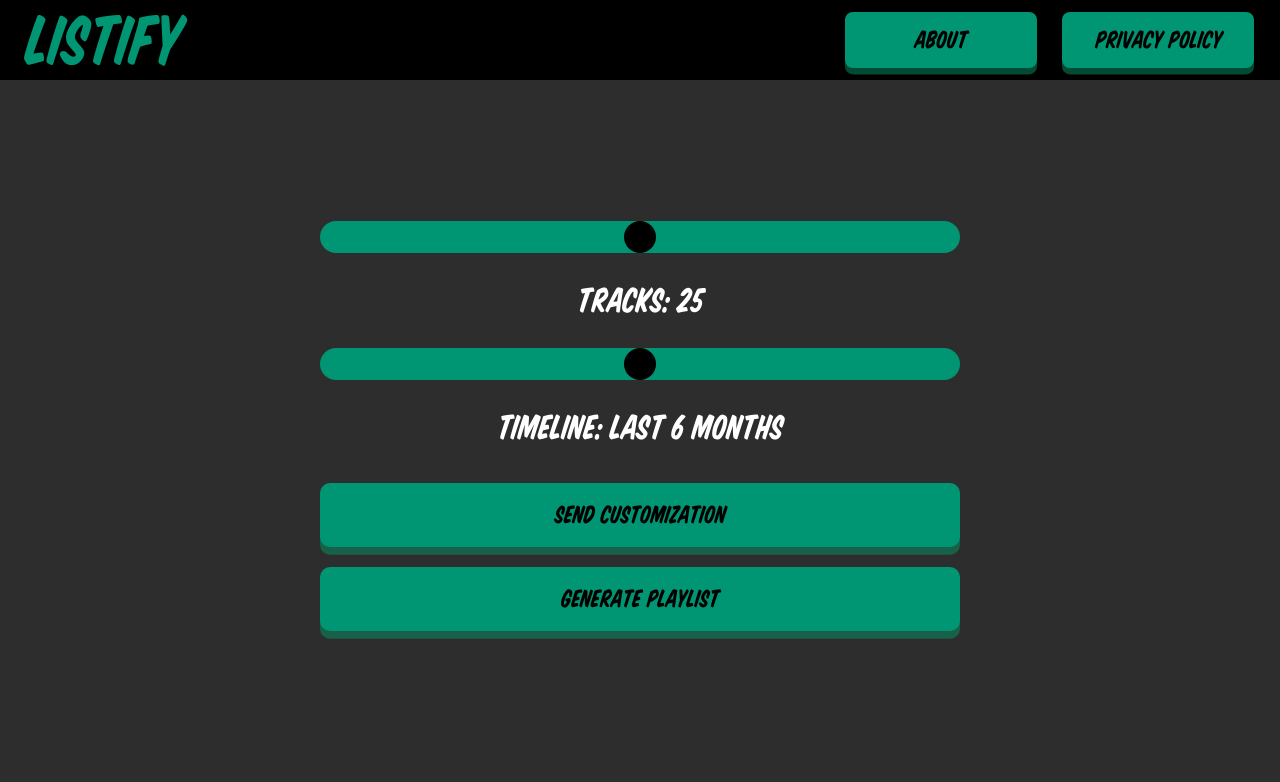
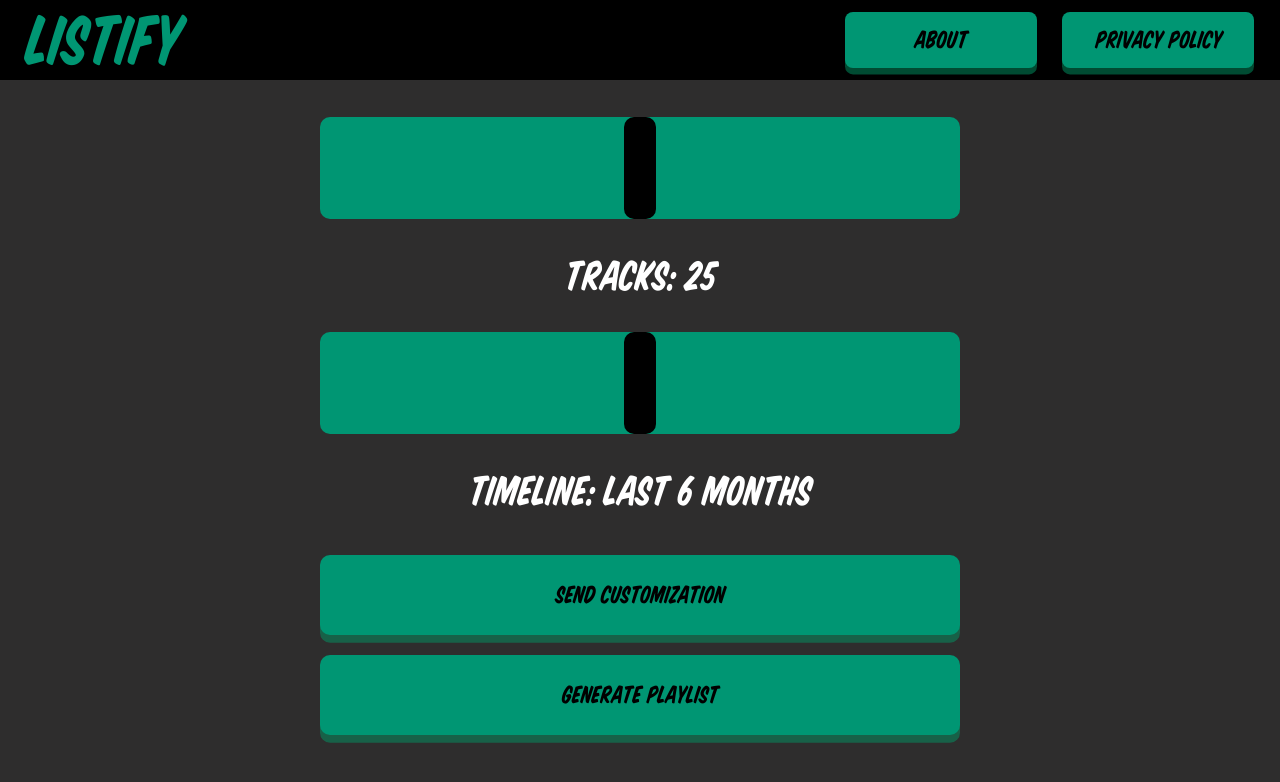
Before and after one commit to Lisify-LLC/website, a plain HTML site: page templates/customize.html in a window 1280 px wide. Drawn offline with nearby package versions, Linux system fonts and the light colour scheme; files that its build step writes are made by us from their sources; files whose address does not match are found by name.

Commit message:
slider "fix"

```diff
--- a/static/customize-body.css
+++ b/static/customize-body.css
@@ -34,7 +34,7 @@ p {
 
 .slider-text {
   font-family: var(--main-font);
-  font-size: 2.5vw; /* Responsive font size */
+  font-size: 3vw; /* Responsive font size */
   color: white;
   display: flex;
   align-items: center;
@@ -43,11 +43,11 @@ p {
 }
 
 .t-button {
-  height: 5vw; /* Responsive button height */
+  height: 10vh; /* Responsive button height */
   min-width: 90px;
   width: 50vw; /* Responsive button width */
-  font-size: 1.8vw; /* Responsive font size */
-  font-family: var(--main-font);
+  font-size:calc(10px + 1vw);
+  font-family: "MyFont";
   color: black;
   background-color: var(--listify-green);
   border-width: 0;
@@ -73,10 +73,10 @@ p {
   -webkit-appearance: none;  /* Override default CSS styles */
   appearance: none;
   width: 50vw; /* Full-width */
-  height: 2.5vw; /* Specified height */
+  height: 8vw; /* Specified height */
   background: var(--listify-green); /* Green background */
   outline: none; /* Remove outline */
-  border-radius: 20px;
+  border-radius: 10px;
 
 }
 
@@ -84,10 +84,10 @@ p {
   -webkit-appearance: none; /* Override default CSS styles */
   appearance: none;
   width: 2.5vw; /* Specified width */
-  height: 2.5vw; /* Specified height */
+  height: 8vw; /* Specified height */
   background: black; /* Green background */
   cursor: pointer; /* Cursor on hover */
-  border-radius: 50%; /* Round */
+  border-radius: 10px; /* Round */
 }
 
 .track-slider, .time-slider, .button-container {
```
